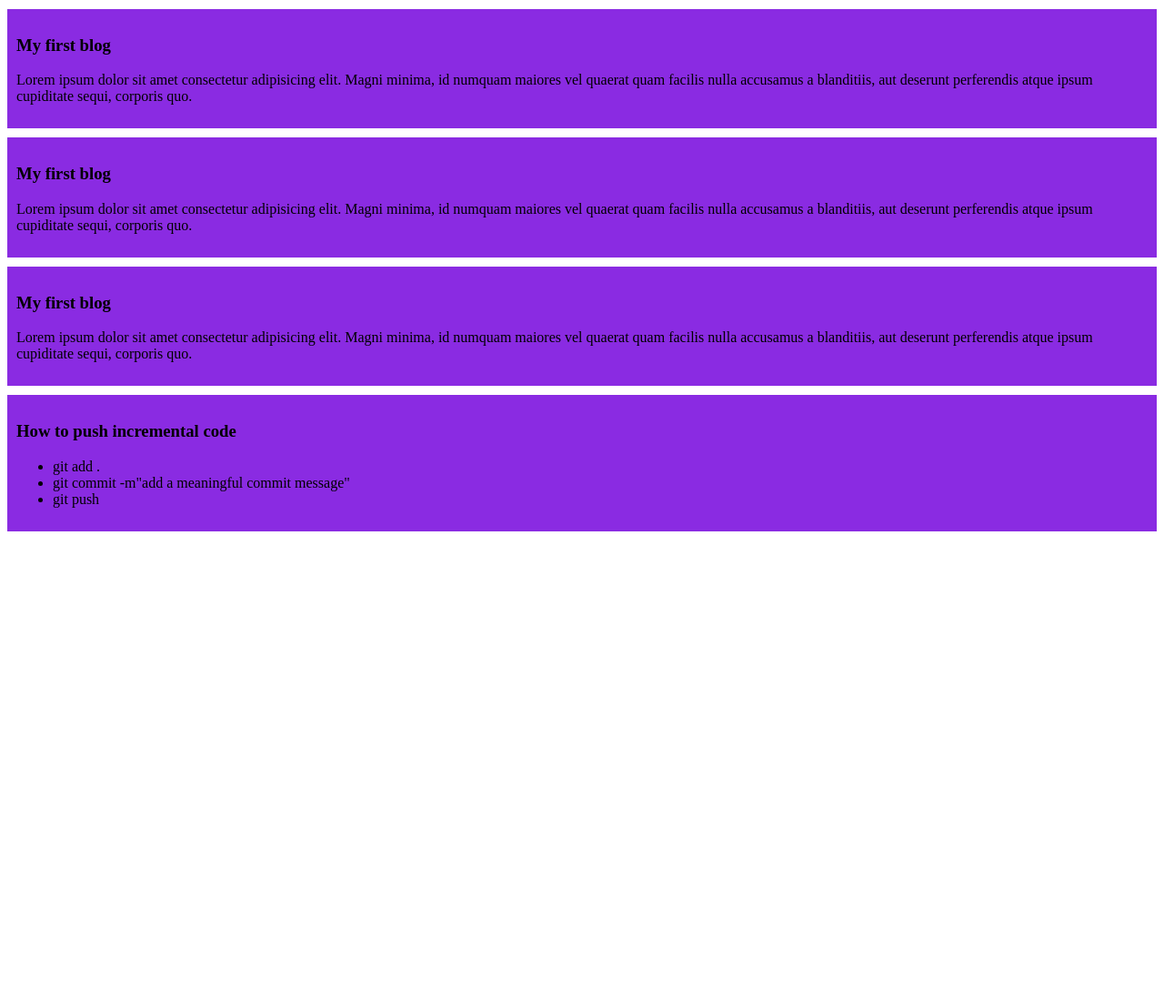
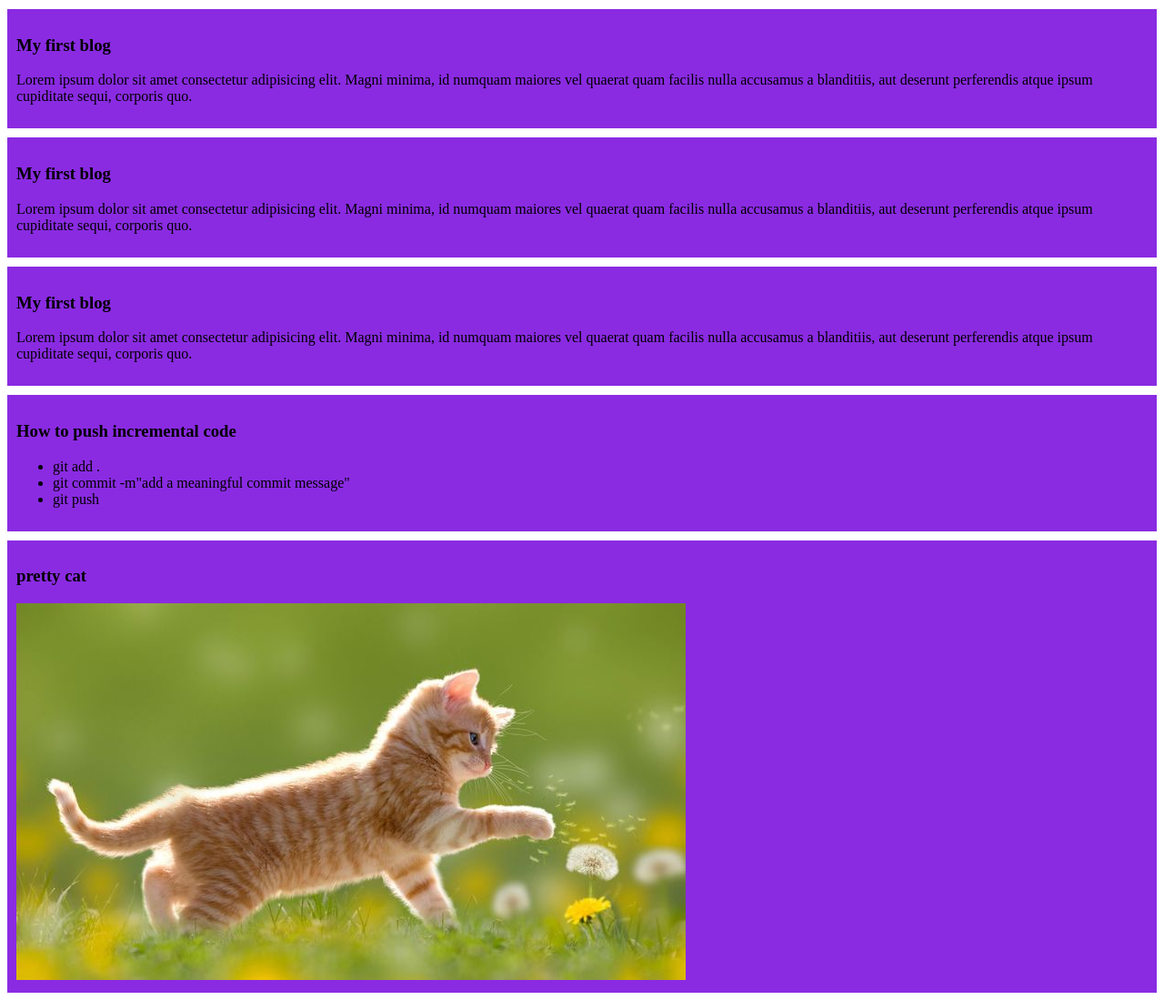
Before and after one commit to developershantu/my-simple-repo, a plain HTML site: page index.html in a window 1280 px wide. Shown: the whole page at 91% size. Before the commit the page ends 800 px from the top, so only its background shows below. Drawn offline with Linux system fonts and the light colour scheme.

Commit message:
added a pretty cat picture

```diff
--- a/index.html
+++ b/index.html
@@ -26,5 +26,9 @@
             <li>git push</li>
         </ul>
     </div>
+    <div>
+        <h3>pretty cat</h3>
+        <img src="cat.jpg" alt="">
+    </div>
 </body>
 </html>
```
Also changed, not shown: cat.jpg (added).
